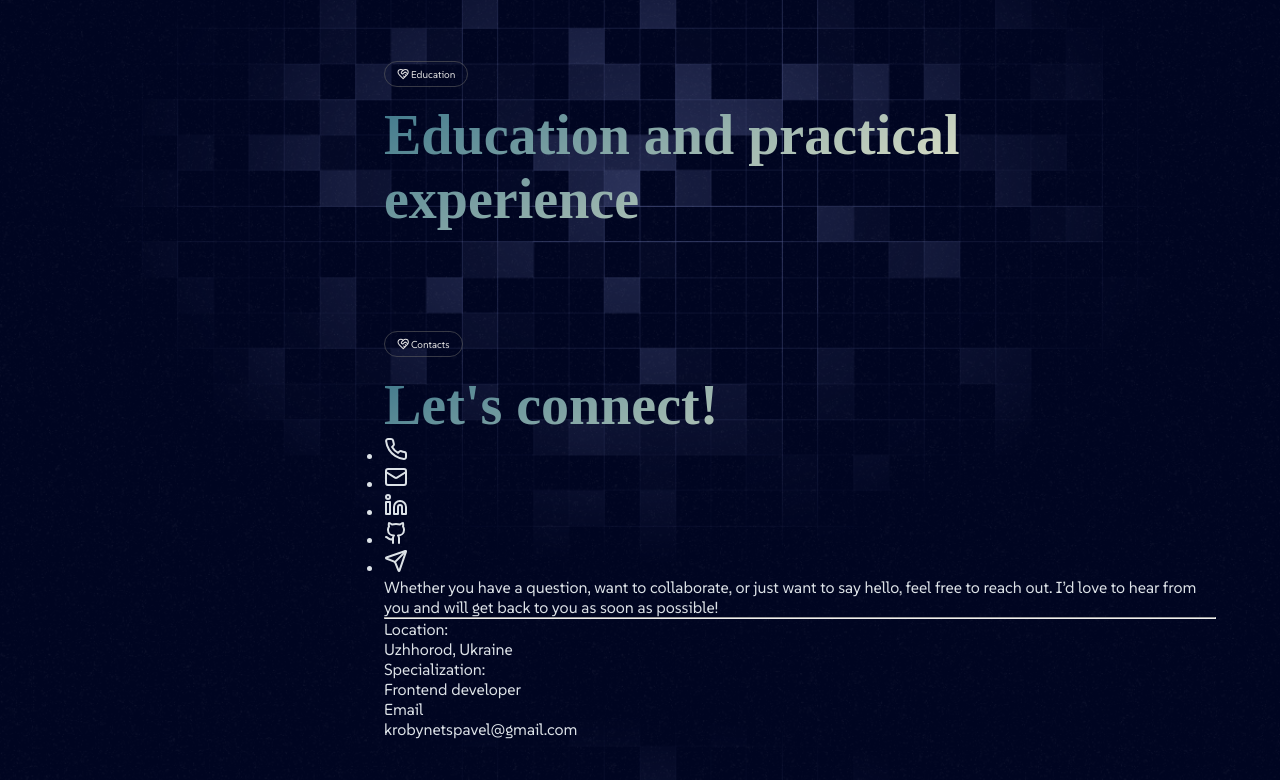
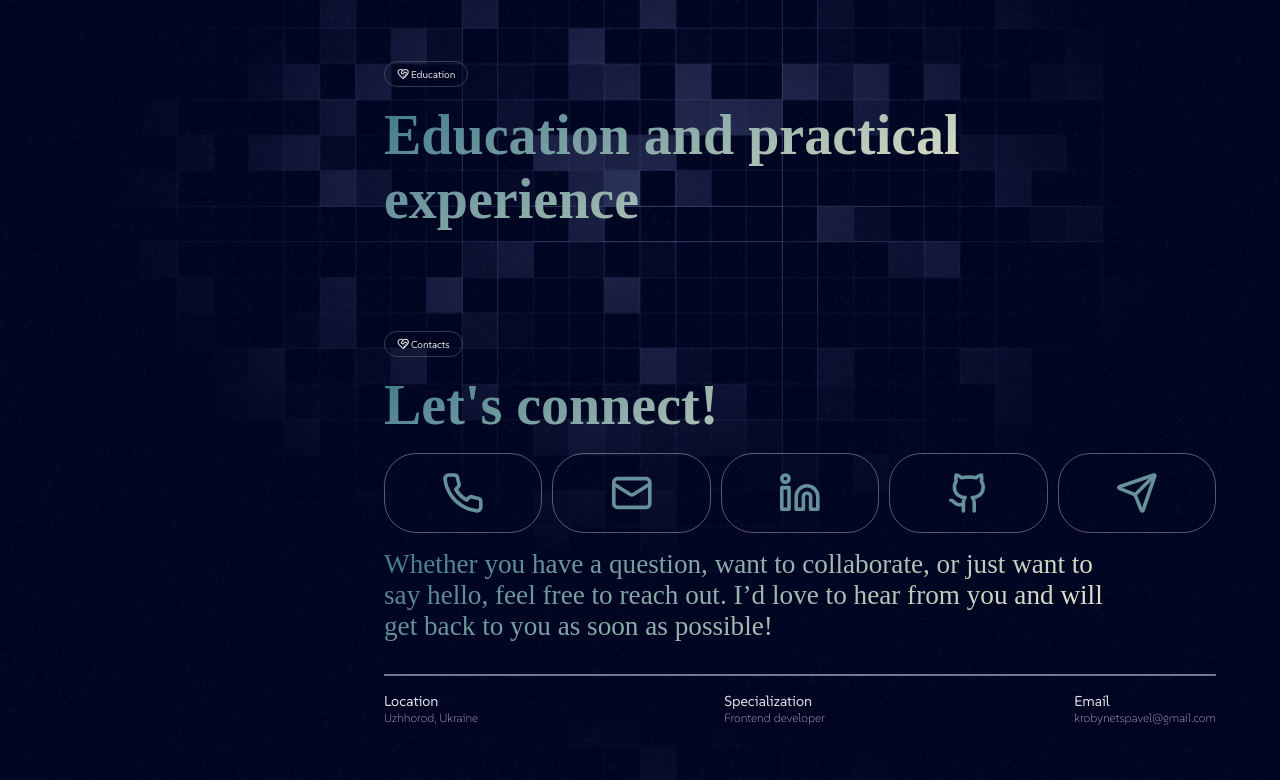
Before and after one commit to PavelKrobynets/cv-project, a Next.js app: page / in a window 1280 px wide. Shown: the part 2000-2780 px from the top of the page. Built offline with nearby package versions, Linux system fonts and the light colour scheme.

Commit message:
contact block

```diff
--- a/src/app/components/ProfileCard/ProfileCard.tsx
+++ b/src/app/components/ProfileCard/ProfileCard.tsx
@@ -1,4 +1,4 @@
-import { Phone, Mail, Linkedin, Github, Send } from "lucide-react";
+import Socials from "../socials/Socials";
 import styles from "./profileCard.module.scss";
 
 export default function ProfileCard() {
@@ -15,23 +15,7 @@ export default function ProfileCard() {
         <dt>Location:</dt>
         <dd>Uzhhorod, Ukraine</dd>
       </dl>
-      <ul>
-        <li>
-          <Phone />
-        </li>
-        <li>
-          <Mail />
-        </li>
-        <li>
-          <Linkedin />
-        </li>
-        <li>
-          <Github />
-        </li>
-        <li>
-          <Send />
-        </li>
-      </ul>
+      <Socials />
       <button className={styles.btn}>Let's work together</button>
     </div>
   );
--- a/src/app/components/ProfileCard/profileCard.module.scss
+++ b/src/app/components/ProfileCard/profileCard.module.scss
@@ -43,29 +43,6 @@
   color: rgb(216, 215, 226);
 }
 
-.card > ul {
-  margin: 1rem 0;
-  list-style: none;
-  display: inline-flex;
-  justify-content: space-between;
-  width: 100%;
-}
-
-.card > ul > li {
-  border: 1px solid rgba(255, 255, 255, 0.339);
-  width: 1.8rem;
-  height: 1.8rem;
-  border-radius: 45%;
-  cursor: pointer;
-}
-
-.card > ul > li > svg {
-  padding: 0.45rem;
-  width: 100%;
-  height: 100%;
-  color: rgba(255, 255, 255, 0.889);
-}
-
 .btn {
   padding: 10px 20px;
   margin-top: 0.5rem;
--- a/src/app/components/contacts/Contacts.tsx
+++ b/src/app/components/contacts/Contacts.tsx
@@ -1,28 +1,12 @@
 import Title from "../title/Title";
-import { Phone, Mail, Linkedin, Github, Send } from "lucide-react";
+import Socials from "../socials/Socials";
 import styles from "./contacts.module.scss";
 
 export default function Contacts() {
   return (
     <div className={styles.contacts}>
       <Title anchor="Contacts" title="Let's connect!" />
-      <ul>
-        <li>
-          <Phone />
-        </li>
-        <li>
-          <Mail />
-        </li>
-        <li>
-          <Linkedin />
-        </li>
-        <li>
-          <Github />
-        </li>
-        <li>
-          <Send />
-        </li>
-      </ul>
+      <Socials />
       <div className={styles.text}>
         Whether you have a question, want to collaborate, or just want to say
         hello, feel free to reach out. I’d love to hear from you and will get
@@ -30,12 +14,18 @@ export default function Contacts() {
       </div>
       <hr />
       <dl>
-        <dt>Location:</dt>
-        <dd>Uzhhorod, Ukraine</dd>
-        <dt>Specialization:</dt>
-        <dd>Frontend developer</dd>
-        <dt>Email</dt>
-        <dd>krobynetspavel@gmail.com</dd>
+        <div>
+          <dt>Location</dt>
+          <dd>Uzhhorod, Ukraine</dd>
+        </div>
+        <div>
+          <dt>Specialization</dt>
+          <dd>Frontend developer</dd>
+        </div>
+        <div>
+          <dt>Email</dt>
+          <dd>krobynetspavel@gmail.com</dd>
+        </div>
       </dl>
     </div>
   );
--- a/src/app/components/contacts/contacts.module.scss
+++ b/src/app/components/contacts/contacts.module.scss
@@ -1,3 +1,61 @@
 .contacts {
   margin-bottom: 100px;
+
+  .text {
+    width: 90%;
+    font-family: geistSuse;
+    background: linear-gradient(-30deg, rgb(246, 241, 209), rgb(64, 121, 140));
+    -webkit-background-clip: text;
+    -webkit-text-fill-color: transparent;
+    font-size: 1.7rem;
+    font-weight: 500;
+    margin-bottom: 2rem;
+  }
+
+  hr {
+    border: 1px solid #747795;
+  }
+
+  dl {
+    margin-top: 1rem;
+    margin-bottom: 2rem;
+    display: flex;
+    flex-direction: row;
+    justify-content: space-between;
+
+    dt {
+      margin-right: 1rem;
+      font-size: 0.9rem;
+    }
+    dd {
+      font-size: 0.75rem;
+      font-weight: 200;
+      color: #9a9ec9;
+      text-shadow: 1px 1px 5px #060a25;
+    }
+  }
 }
+
+.contacts > div > ul {
+  gap: 10px;
+}
+
+.contacts > div > ul > li {
+  width: 100%;
+  height: 5rem;
+  border-radius: 2rem;
+  text-align: center;
+  transition: all 0.4s;
+}
+
+.contacts > div > ul > li > svg {
+  width: 3.6rem;
+  color: #67919a;
+  transition: all 0.3s;
+}
+
+.contacts > div > ul > li:hover,
+.contacts > div > ul > li:hover > svg {
+  scale: 1.05;
+  color: #c1c7d0;
+}
--- /dev/null
+++ b/src/app/components/socials/Socials.tsx
@@ -0,0 +1,26 @@
+import { Phone, Mail, Linkedin, Github, Send } from "lucide-react";
+import styles from "./socials.module.scss";
+
+export default function Socials() {
+  return (
+    <div className={styles.socials}>
+      <ul>
+        <li>
+          <Phone />
+        </li>
+        <li>
+          <Mail />
+        </li>
+        <li>
+          <Linkedin />
+        </li>
+        <li>
+          <Github />
+        </li>
+        <li>
+          <Send />
+        </li>
+      </ul>
+    </div>
+  );
+}
--- /dev/null
+++ b/src/app/components/socials/socials.module.scss
@@ -0,0 +1,22 @@
+.socials > ul {
+  margin: 1rem 0;
+  list-style: none;
+  display: inline-flex;
+  justify-content: space-between;
+  width: 100%;
+}
+
+.socials > ul > li {
+  border: 1px solid rgba(255, 255, 255, 0.339);
+  width: 1.8rem;
+  height: 1.8rem;
+  border-radius: 45%;
+  cursor: pointer;
+}
+
+.socials > ul > li > svg {
+  padding: 0.45rem;
+  width: 100%;
+  height: 100%;
+  color: rgba(255, 255, 255, 0.889);
+}
```
